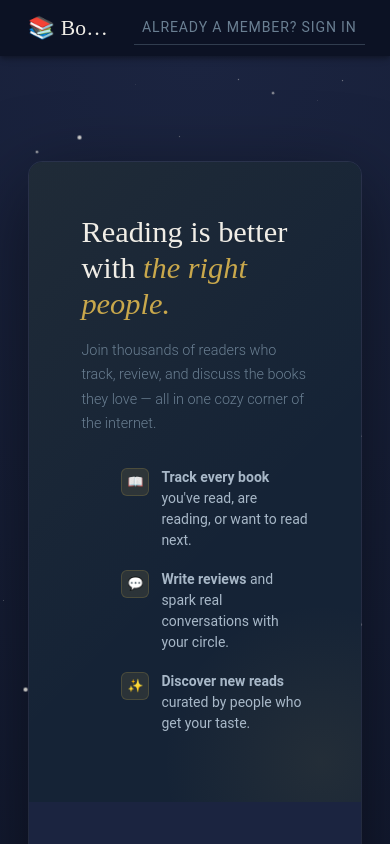
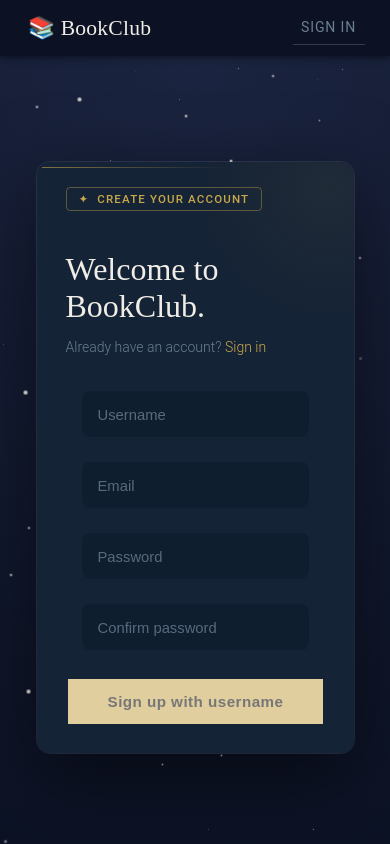
Before and after one commit to SamaraRuizSandoval/BookClubApp, a React (Vite) app in the folder book-club-app/: page /register in a window 390 px wide. Built offline with nearby package versions, Linux system fonts and the light colour scheme.

Commit message:
feat: Updates the rendering of the login and register pages for mobile

```diff
--- a/book-club-app/src/components/landing_page/NavBar.tsx
+++ b/book-club-app/src/components/landing_page/NavBar.tsx
@@ -29,14 +29,16 @@ export function LandingNavBar() {
               className="nav-login"
               onClick={() => history.push('/login')}
             >
-              Already a member? Sign in
+              <span className="desktop-text">Already a member? Sign in</span>
+              <span className="mobile-text">Sign in</span>
             </IonButton>
           ) : isLoginPage ? (
             <IonButton
               className="nav-login "
               onClick={() => history.push('/register')}
             >
-              New here? Create an account
+              <span className="desktop-text">New here? Create an account</span>
+              <span className="mobile-text">Sign up</span>
             </IonButton>
           ) : (
             <IonButton
--- a/book-club-app/src/pages/Login.tsx
+++ b/book-club-app/src/pages/Login.tsx
@@ -146,9 +146,9 @@ export function Login() {
                 Login with username
               </IonButton>
 
-              <div className="or-divider" aria-hidden="true">
+              {/* <div className="or-divider" aria-hidden="true">
                 <span className="or-text">or continue with</span>
-              </div>
+              </div> */}
               <div className="quote-strip" aria-label="Reading quote">
                 <span className="quote-mark" aria-hidden="true">
                   "
--- a/book-club-app/src/pages/Register.tsx
+++ b/book-club-app/src/pages/Register.tsx
@@ -124,7 +124,7 @@ export function Register() {
                   >
                     <InfoPanel />
                   </IonCol>
-                  <IonCol size="12" sizeMd="6" class="panel-right">
+                  <IonCol size="12" sizeMd="6" className="panel-right">
                     <section
                       className="inner-right-panel"
                       aria-labelledby="form-heading"
--- a/book-club-app/src/styles/auth_forms.css
+++ b/book-club-app/src/styles/auth_forms.css
@@ -25,6 +25,20 @@
 .nav-login:hover {
   color: var(--silver);
   border-color: var(--silver);
+}
+
+.mobile-text {
+  display: none;
+}
+
+@media (max-width: 480px) {
+  .desktop-text {
+    display: none;
+  }
+
+  .mobile-text {
+    display: inline;
+  }
 }
 
 /* ─── LOGIN PAGE ─── */
@@ -278,3 +292,61 @@ ion-button.btn-submit:hover {
   margin-top: 8px;
   letter-spacing: 0.04em;
 }
+
+/* ─── MOBILE ─── */
+@media (max-width: 768px) {
+  /* ─── REGISTER ─── */
+  .panel-left {
+    display: none;
+  }
+
+  .inner-right-panel {
+    background: var(--navy-mid);
+  }
+
+  .inner-right-panel::before {
+    content: '';
+    position: absolute;
+    top: 0;
+    left: 0;
+    right: 0;
+    height: 1px;
+    background: linear-gradient(90deg, var(--gold) 0%, transparent 60%);
+    opacity: 0.6;
+  }
+  .inner-right-panel::after {
+    content: '';
+    position: absolute;
+    top: -120px;
+    right: -120px;
+    width: 280px;
+    height: 280px;
+    border-radius: 50%;
+    background: radial-gradient(
+      circle,
+      rgba(201, 168, 76, 0.06) 0%,
+      transparent 70%
+    );
+    pointer-events: none;
+  }
+}
+
+@media (max-width: 480px) {
+  /* ─── LOGIN ─── */
+  .page-wrap {
+    padding: 4px 10px;
+  }
+  .login-card {
+    padding: 20px 24px;
+  }
+
+  /* ─── REGISTER ─── */
+
+  .panel-right {
+    background: var(--navy-mid);
+  }
+
+  .inner-right-panel {
+    padding: 20px 24px;
+  }
+}
```
